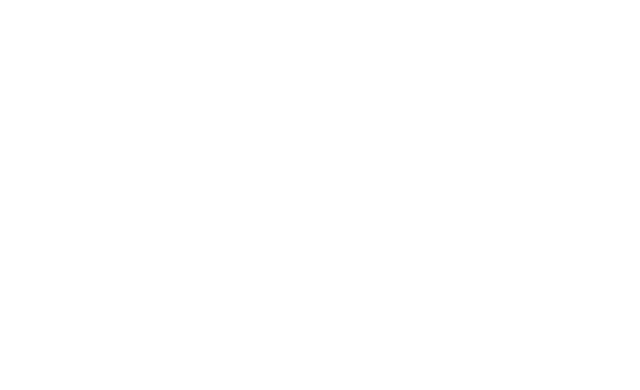
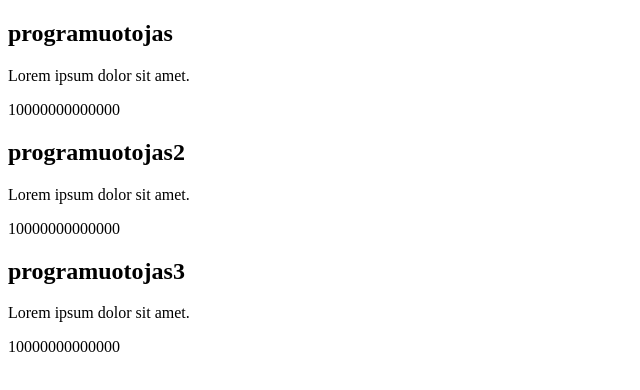
Before and after one commit to bondarenkoaivaras/javascript, a plain HTML site: page index.html in a window 1280 px wide. Shown: the whole page, without its empty margins (0-640 px from the left). Drawn offline with Linux system fonts and the light colour scheme.

Commit message:
job list completed

```diff
--- a/index.html
+++ b/index.html
@@ -7,7 +7,9 @@
     <title>Document</title>
 </head>
 <body>
+    <div class="container">
 
+    </div>
     <script src="/js/index.js"></script>
 </body>
 </html>
--- a/js/index.js
+++ b/js/index.js
@@ -92,6 +92,7 @@
 // }
 
 // let day = parseInt(prompt("Enter number from 1 to 7 to get a day"));
+
 
 // getDay(day);
 
@@ -253,3 +254,47 @@
 
 const firstArrayAnimals = ["dog", "cat", "parrot"];
 const secondArrayAnimals = ["lizard", "rat", "cat"];
+
+const darbai = ['paimti darbus is masyvo', 'parasyti funkcija',
+'funckija turi skurti DOM elementus',
+'tie elementai turi buti sudeti i tevini ul konteineri'];
+
+const container = document.querySelector(".container");
+console.log(container)
+
+const addToParent = (jobs) => {
+
+    const parent = document.querySelector(".container");
+
+    jobs.forEach(element => {
+        let childContainer = document.createElement("div");
+       childContainer.className = "job_card";
+
+        childContainer.innerHTML = `
+            <h2>${element.title}</h2>
+            <p> ${element.description}</p>
+            <p> ${element.salary}</p>
+        `;
+
+        parent.appendChild(childContainer);
+    })
+
+}
+
+addToParent([
+    {
+        title: "programuotojas",
+        description: "Lorem ipsum dolor sit amet.",
+        salary: "10000000000000"
+    },
+    {
+        title: "programuotojas2",
+        description: "Lorem ipsum dolor sit amet.",
+        salary: "10000000000000"
+    },
+    {
+        title: "programuotojas3",
+        description: "Lorem ipsum dolor sit amet.",
+        salary: "10000000000000"
+    }
+])
```
